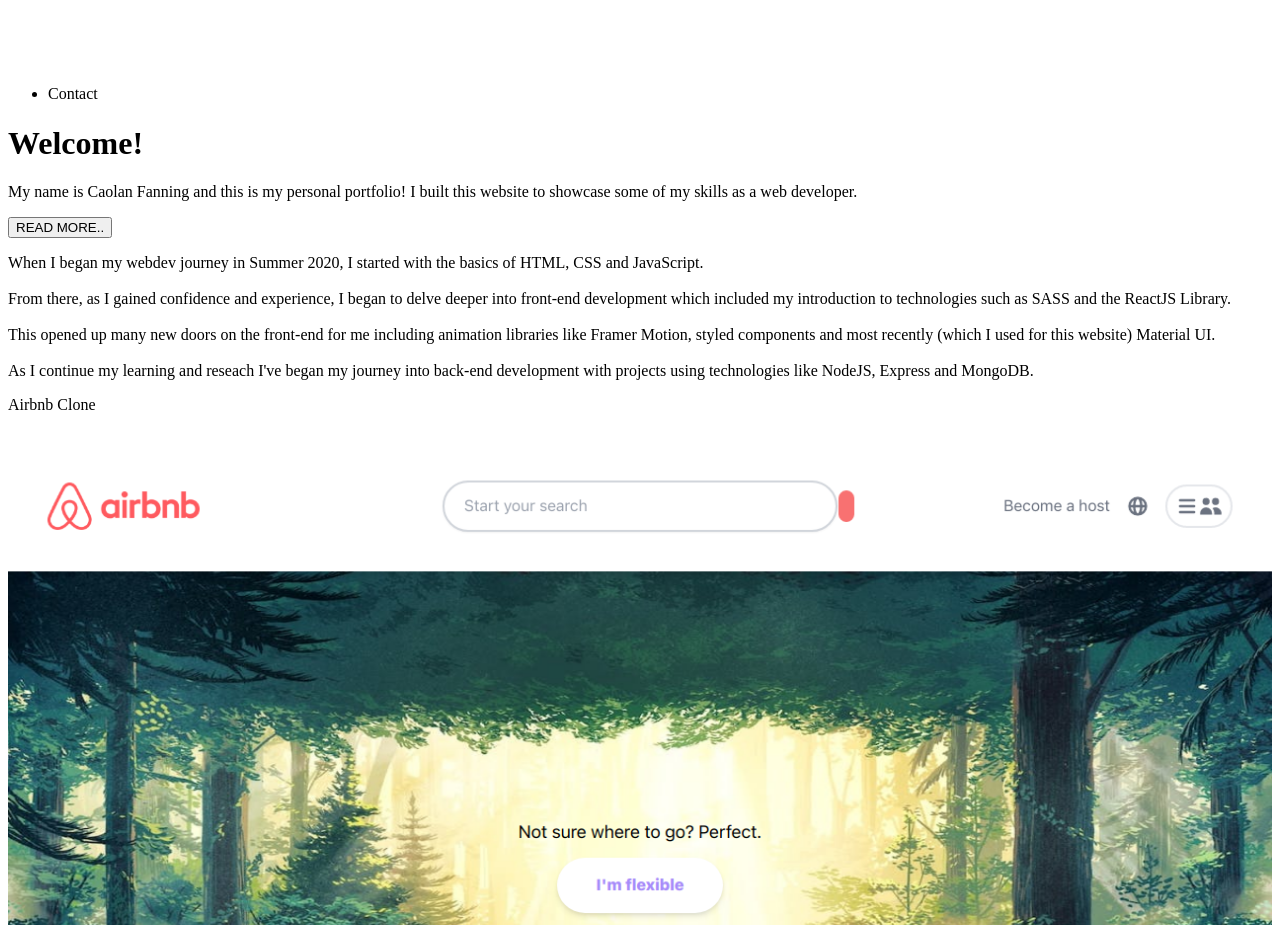
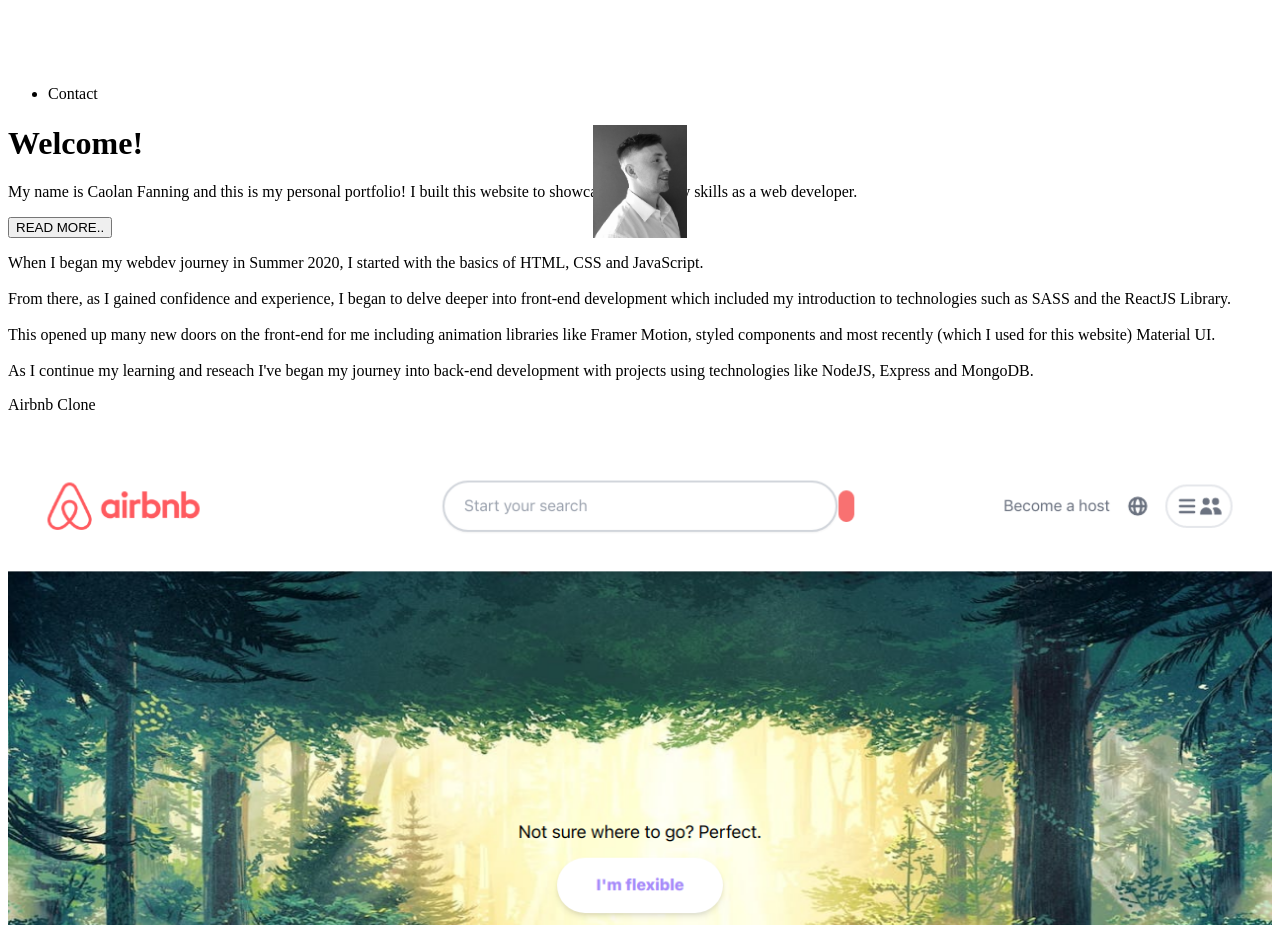
Before and after one commit to caolan93/cfanning_nextjs, a Next.js app: page / in a window 1280 px wide. Shown: the part 3880-4805 px from the top of the page. Built offline with nearby package versions, Linux system fonts and the light colour scheme.

Commit message:
animations

```diff
--- a/components/HeroSection.js
+++ b/components/HeroSection.js
@@ -1,13 +1,44 @@
 import Image from "next/image";
 import { useRouter } from "next/router";
+import { motion, useAnimation } from "framer-motion";
 
 import profile from "../images/profile.jpg";
-
+import { useInView } from "react-intersection-observer";
+import { useEffect } from "react";
 const HeroSection = () => {
 	const router = useRouter();
+	const { ref, inView } = useInView({
+		threshold: 0.2,
+	});
+	const animation = useAnimation();
+
+	const heroAnimation = {
+		hide: {
+			x: -600,
+			opacity: 0,
+		},
+		show: {
+			x: "0",
+			opacity: 1,
+			transition: { duration: 0.75, type: "spring", bounce: 0.2 },
+		},
+	};
+
+	useEffect(() => {
+		if (!inView) {
+			animation.start("hide");
+		}
+		if (inView) {
+			animation.start("show");
+		}
+	}, [inView, animation]);
 
 	return (
-		<div className='space-y-10 px-4 flex flex-col md:grid md:grid-cols-2 md:py-12 shadow-lg bg-white pb-[50px]'>
+		<motion.div
+			animate={animation}
+			variants={heroAnimation}
+			ref={ref}
+			className='space-y-10 px-4 flex flex-col md:grid md:grid-cols-2 md:py-12 bg-white pb-[50px] md:h-screen'>
 			<div className='flex flex-col justify-center items-center space-y-10'>
 				<h1 className='text-5xl mt-[50px] md:mt-0'>Welcome!</h1>
 				<p className='text-center max-w-[400px] lg:max-w-[650px]'>
@@ -26,12 +57,12 @@
 					priority={true}
 					className='rounded-lg'
 					objectFit='contain'
+					layout='fill'
 					src={profile}
-					layout='fill'
 					alt='profile'
 				/>
 			</div>
-		</div>
+		</motion.div>
 	);
 };
 
--- a/components/ProjectCard.js
+++ b/components/ProjectCard.js
@@ -23,7 +23,6 @@
 			<div className='bg-white rounded-lg shadow-md p-2 flex flex-col space-y-4'>
 				<div className='relative h-[150px] w-[200px] mt-5 mx-auto'>
 					<Image
-						priority={true}
 						className='rounded-lg'
 						src={image}
 						height={800}
--- a/components/Projects.js
+++ b/components/Projects.js
@@ -1,4 +1,7 @@
 import ProjectCard from "./ProjectCard";
+import { motion, useAnimation } from "framer-motion";
+import { useInView } from "react-intersection-observer";
+import { useEffect } from "react";
 
 import proshoptn from "../images/proshopThumbnail.png";
 import huluThumbail from "../images/huluThumbnail.png";
@@ -6,8 +9,42 @@
 import portfolio from "../images/portfolio.png";
 
 const Projects = () => {
+	const { ref, inView } = useInView({
+		threshold: 0.2,
+	});
+	const animation = useAnimation();
+
+	const heroAnimation = {
+		hide: {
+			x: -600,
+			opacity: 0,
+		},
+		show: {
+			x: "0",
+			opacity: 1,
+			transition: {
+				duration: 0.75,
+				type: "spring",
+				bounce: 0.2,
+			},
+		},
+	};
+
+	useEffect(() => {
+		if (!inView) {
+			animation.start("hide");
+		}
+		if (inView) {
+			animation.start("show");
+		}
+	}, [inView, animation]);
+
 	return (
-		<div className='flex flex-col md:grid md:grid-cols-2 md:py-12 bg-white py-10'>
+		<motion.div
+			animate={animation}
+			variants={heroAnimation}
+			ref={ref}
+			className='flex flex-col md:grid md:grid-cols-2 md:py-12 bg-white py-10'>
 			<div className='flex flex-col mx-auto'>
 				<div className='m-2'>
 					<ProjectCard
@@ -48,7 +85,7 @@
 					/>
 				</div>
 			</div>
-		</div>
+		</motion.div>
 	);
 };
 
--- a/components/Technologies.js
+++ b/components/Technologies.js
@@ -1,4 +1,7 @@
 import Image from "next/image";
+import { motion, useAnimation } from "framer-motion";
+import { useInView } from "react-intersection-observer";
+import { useEffect } from "react";
 
 import html from "../images/html.png";
 import js from "../images/js.png";
@@ -14,6 +17,33 @@
 import redux from "../images/redux.png";
 
 const Technologies = () => {
+	const { ref, inView } = useInView({
+		threshold: 0.3,
+	});
+	const animation = useAnimation();
+	const heroAnimation = {
+		hide: {
+			x: -600,
+			opacity: 0,
+		},
+		show: {
+			x: 0,
+			opacity: 1,
+			transition: { duration: 1, type: "spring", bounce: 0.2 },
+		},
+	};
+
+	console.log(inView);
+
+	useEffect(() => {
+		if (!inView) {
+			animation.start("hide");
+		}
+		if (inView) {
+			animation.start("show");
+		}
+	}, [inView, animation]);
+
 	const logoArr = [
 		html,
 		js,
@@ -29,7 +59,11 @@
 		sass,
 	];
 	return (
-		<div className='flex flex-col md:grid md:grid-cols-2 py-10 md:py-14 bg-gray-900 text-white '>
+		<motion.div
+			animate={animation}
+			variants={heroAnimation}
+			ref={ref}
+			className='flex flex-col md:grid md:grid-cols-2 py-10 md:py-14 bg-gray-900 text-white '>
 			<div className='grid grid-cols-3 min-h-[350px] mb-[50px] md:mb-0'>
 				{logoArr.map((logo) => (
 					<div
@@ -38,7 +72,6 @@
 						<div className='bg-white p-3 rounded-full'>
 							<div className='relative h-[35px] w-[35px] sm:h-[45px] sm:w-[45px] '>
 								<Image
-									priority={true}
 									src={logo}
 									alt={logo}
 									objectFit='contain'
@@ -72,7 +105,7 @@
 					</p>
 				</div>
 			</div>
-		</div>
+		</motion.div>
 	);
 };
 
--- a/package.json
+++ b/package.json
@@ -13,7 +13,8 @@
     "next": "latest",
     "react": "^17.0.2",
     "react-dom": "^17.0.2",
-    "react-icons": "^4.2.0"
+    "react-icons": "^4.2.0",
+    "react-intersection-observer": "^8.32.0"
   },
   "devDependencies": {
     "autoprefixer": "^10.2.6",
```
Also changed, not shown: 1 other file (tests, documents, lock files or other folders).
